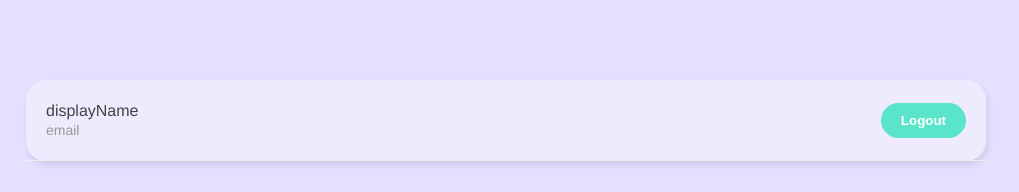
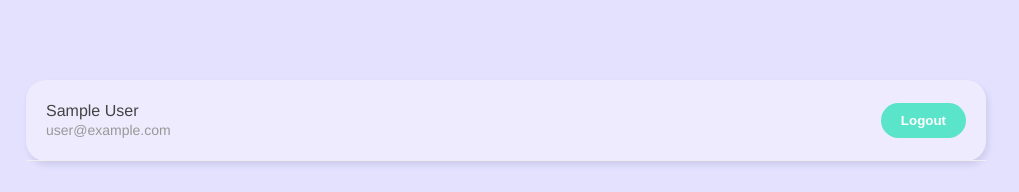
Before and after one commit to Adamskoullos/vue-live-chat-template, a Vue app: page /chatroom in a window 1280 px wide. Shown: the top 192 px of the page, without its empty margins (134-1153 px from the left). Built offline with nearby package versions, Linux system fonts and the light colour scheme; no server answers; sample sign-in values are in the browser's storage.

Commit message:
redirect on logout

```diff
--- a/src/components/Login.vue
+++ b/src/components/Login.vue
@@ -1,5 +1,5 @@
 <template>
-  <form @click.prevent="handleSubmit">
+  <form @submit.prevent="handleSubmit">
       <input type="email" placeholder="Email" required v-model="email">
       <input type="password" placeholder="Password" required v-model="password">
       <div class="error">{{ error }}</div>
@@ -15,10 +15,10 @@ export default {
 
     setup(props, context){
 
-        const { error, login } = useLogin()
-
         const email = ref('');
         const password = ref('');
+
+        const { error, login } = useLogin()
 
         const handleSubmit = async () => {
             await login(email.value, password.value)
--- a/src/components/Navbar.vue
+++ b/src/components/Navbar.vue
@@ -1,8 +1,8 @@
 <template>
-    <nav>
+    <nav v-if="user">
         <div>
-            <p>displayName</p>
-            <p class="email">email</p>
+            <p>{{ user.displayName }}</p>
+            <p class="email">{{ user.email }}</p>
         </div>
         <button @click="handleLogout" >Logout</button>
     </nav>
@@ -10,18 +10,21 @@
 
 <script>
 import useLogout from '../composables/logout'
+import getUser from '../composables/getUser'
+import { useRouter } from 'vue-router'
 
 export default {
 
     setup(){
-
         const { error, logout } = useLogout()
-
+        const { user } = getUser()
+        const router = useRouter()
         const handleLogout = async () => {
             await logout()
+            await router.push({ name: 'Welcome' })
         }
 
-        return { error, handleLogout }
+        return { error, handleLogout, user }
     }
 
 }
--- a/src/components/Signup.vue
+++ b/src/components/Signup.vue
@@ -1,5 +1,5 @@
 <template>
-  <form @click.prevent="handleSubmit">
+  <form @submit.prevent="handleSubmit">
       <input type="text" placeholder="Display Name" required v-model="displayName">
       <input type="email" placeholder="Email" required v-model="email">
       <input type="password" placeholder="Password" required v-model="password">
--- /dev/null
+++ b/src/composables/getUser.js
@@ -0,0 +1,14 @@
+import { ref } from "@vue/reactivity"
+import { fAuth } from "../firebase/config"
+
+const user = ref(fAuth.currentUser)
+
+fAuth.onAuthStateChanged(_user => {
+    user.value = _user
+})
+
+const getUser = () => {
+    return { user }
+}
+
+export default getUser
--- a/src/router/index.js
+++ b/src/router/index.js
@@ -1,6 +1,17 @@
 import { createRouter, createWebHistory } from 'vue-router'
 import Welcome from '../views/Welcome.vue'
 import Chatroom from '../views/Chatroom.vue'
+import { fAuth } from '../firebase/config'
+// Auth Guard
+const requireAuth = (to, from, next) => {
+
+    let user = fAuth.currentUser
+    if(!user){
+      next({ name: 'Welcome' })
+    } else {
+      next()
+    }
+}
 
 const routes = [
   {
@@ -11,7 +22,8 @@ const routes = [
   {
     path: '/chatroom',
     name: 'Chatroom',
-    component: Chatroom
+    component: Chatroom,
+    beforeEnter: requireAuth
   }
 ]
 
```
